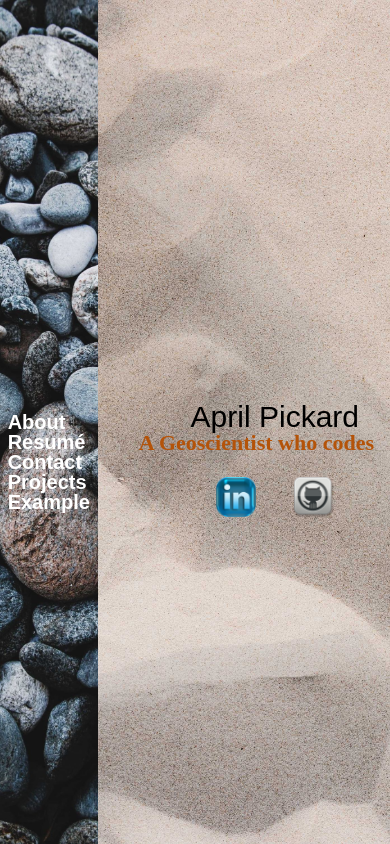
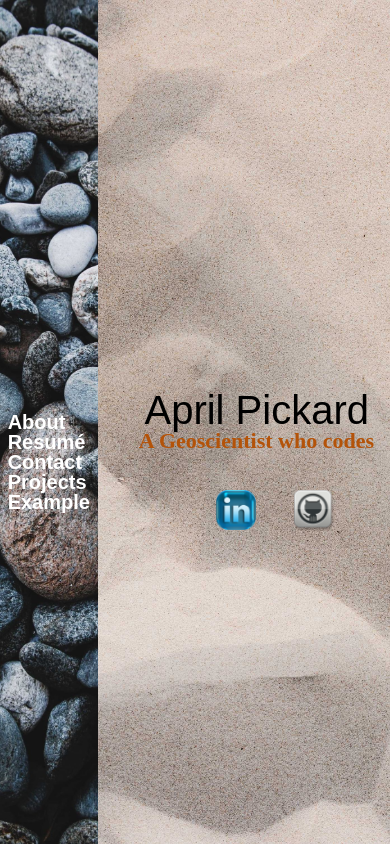
Before and after one commit to ALP2023/C4Prog-WT-PROJ-AP, a website built with Parcel: page index.html in a window 390 px wide. Built offline with nearby package versions, Linux system fonts and the light colour scheme.

Commit message:
feat: Index page completed.

```diff
--- a/assets/css/custom.css
+++ b/assets/css/custom.css
@@ -1,4 +1,4 @@
-/* Custom Styles */
+/* Custom Styles for multiple pages */
 
 .aside-header-font {
     align-items: center;
@@ -8,6 +8,12 @@
     color: white;
     font-weight: bold;
 }
+
+.custom-font-header {
+    font-size: 28px;
+    margin-bottom: 15px;
+}
+
 /* Custom Styles specific for Index.html */
 .main-header-font-index {
     align-self: flex-start;
@@ -15,7 +21,7 @@
     font-family: "Eras Bold ITC", sans-serif ;
     font-size: 52px;
     color: black;
-    margin-right: 15px;
+    margin-right: 5px;
 }
 
 /* Define the size for LinkedIn icon */
@@ -71,12 +77,8 @@
 
     /* Custom Styles specific for Index.html */
     .main-header-font-index {
-        font-size: 30px;
-    }
-
-    .custom-section {
-        width: 100%;
-        height: 160px;
+        font-size: 40px;
+        margin-right: 5px;
     }
 
     .custom-font-title {
@@ -89,10 +91,6 @@
         font-size: 22px;
     }
 
-    p {
-        font-size: 14px;
-    }
-
 }
 /* Media Query for Tablets and Laptops */
 @media screen and (min-width: 700px) and (max-width: 1024px) {
@@ -102,4 +100,8 @@
     .main-header-font {
         font-size: 46px;
     }
+
+    .custom-font-title {
+        margin-top: 50px;
+    }
 }
```
